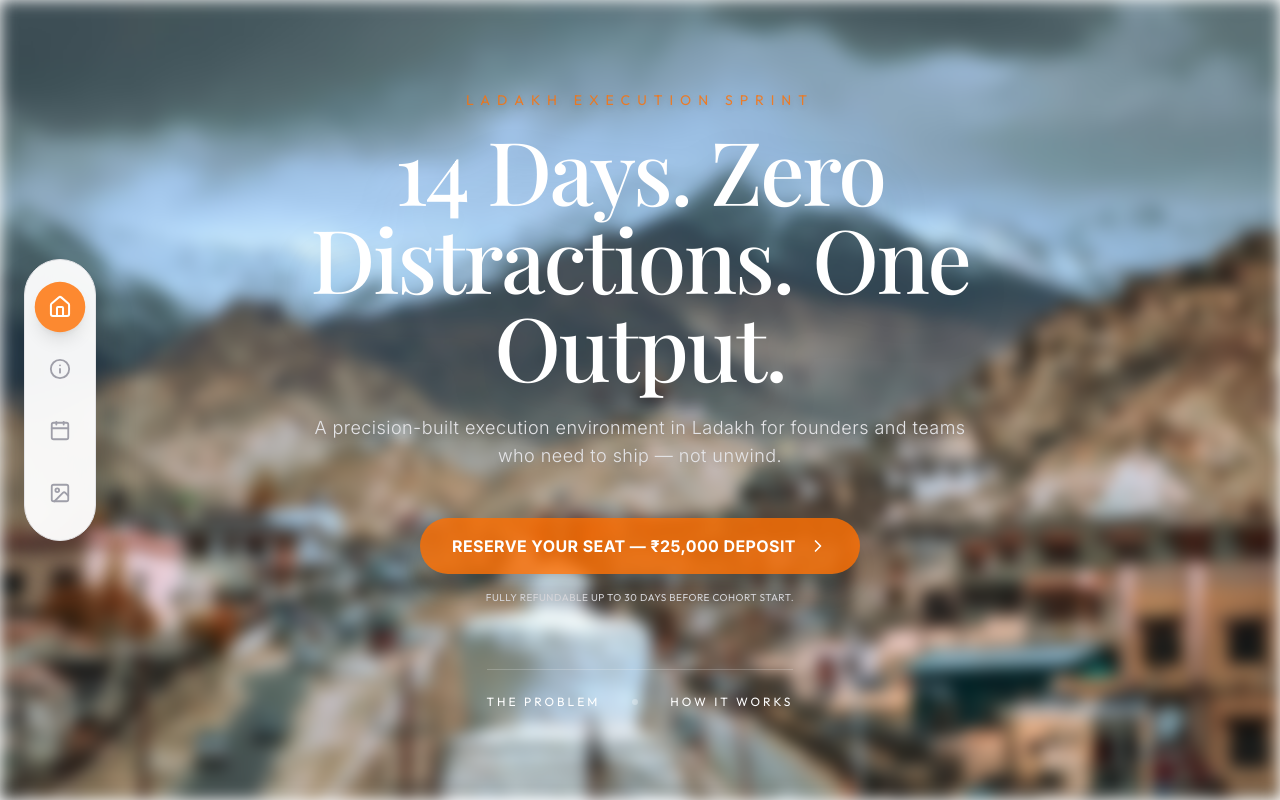
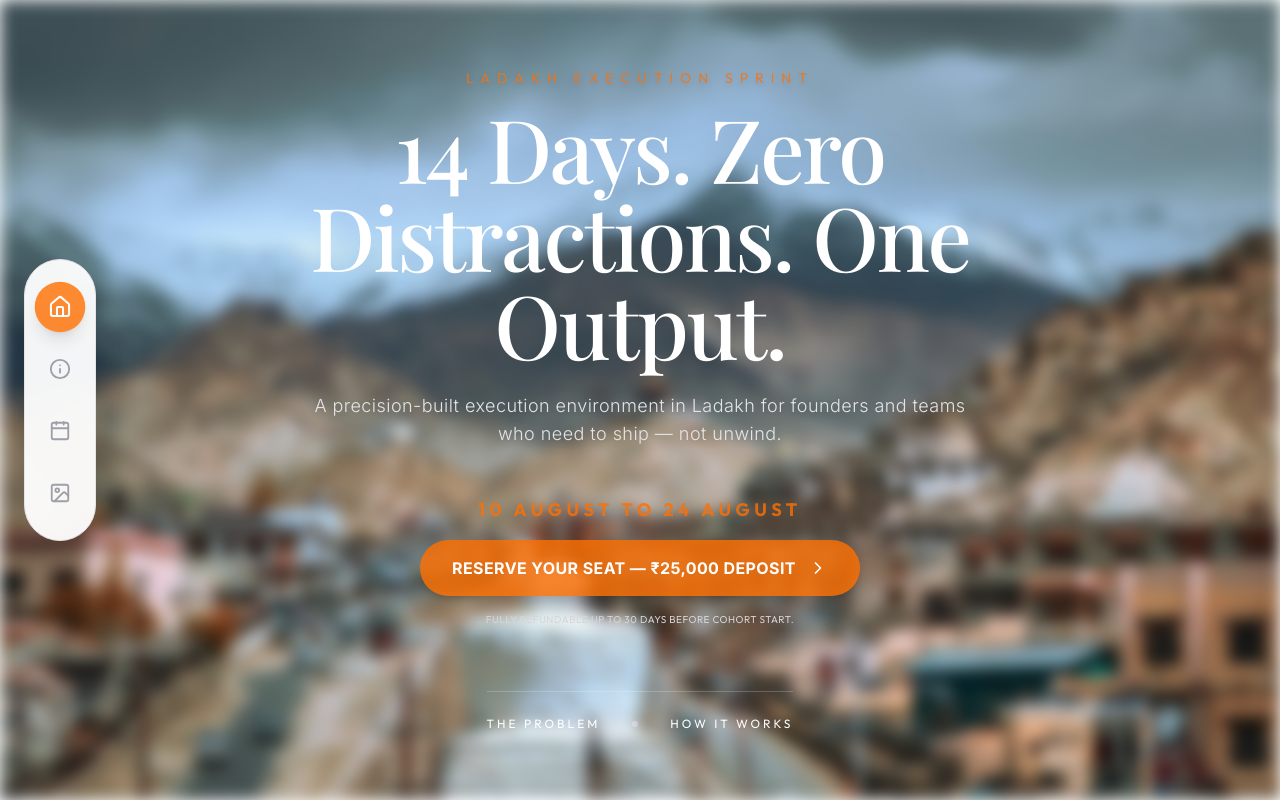
Before and after one commit to zak336/indianpeople, a Next.js app: page / in a window 1280 px wide. Shown: the top 800 px of the page. Built offline with nearby package versions, Linux system fonts and the light colour scheme; no server answers; a web font is replaced by a local one.

Commit message:
feat: add date line to Hero section and move Scheduler to top 3rd position

```diff
--- a/app/page.tsx
+++ b/app/page.tsx
@@ -131,10 +131,10 @@ export default function Home() {
       <main>
         <Hero />
         <About />
+        <Scheduler />
         <Coliving />
         <Programs/>
         <PlacesToSee />
-        <Scheduler />
 
         {/* High Impact Quote Section */}
         <section className="bg-zinc-950 text-white py-24 px-6 md:px-12 lg:px-24 text-center relative overflow-hidden">
--- a/components/ScrollZoomHero.tsx
+++ b/components/ScrollZoomHero.tsx
@@ -91,6 +91,9 @@ export default function Hero() {
             transition={{ delay: 0.7 }}
             className="flex flex-col items-center gap-2 mt-8"
           >
+            <span className="text-base md:text-lg font-mono text-copper uppercase tracking-[0.25em] font-bold mb-2 block">
+              10 August to 24 August
+            </span>
             <Link
               href="/checkout"
               style={{ background: "var(--copper)" }}
```
